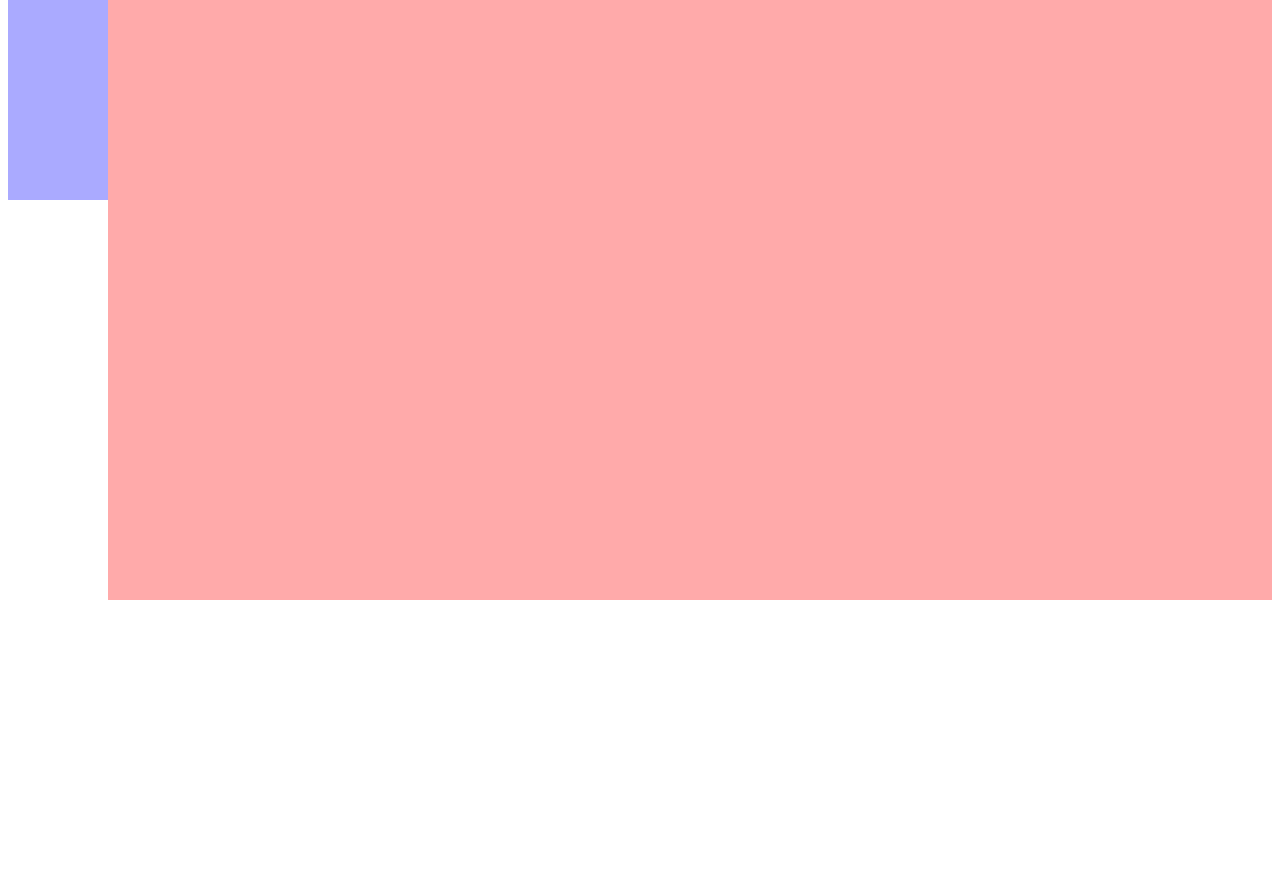
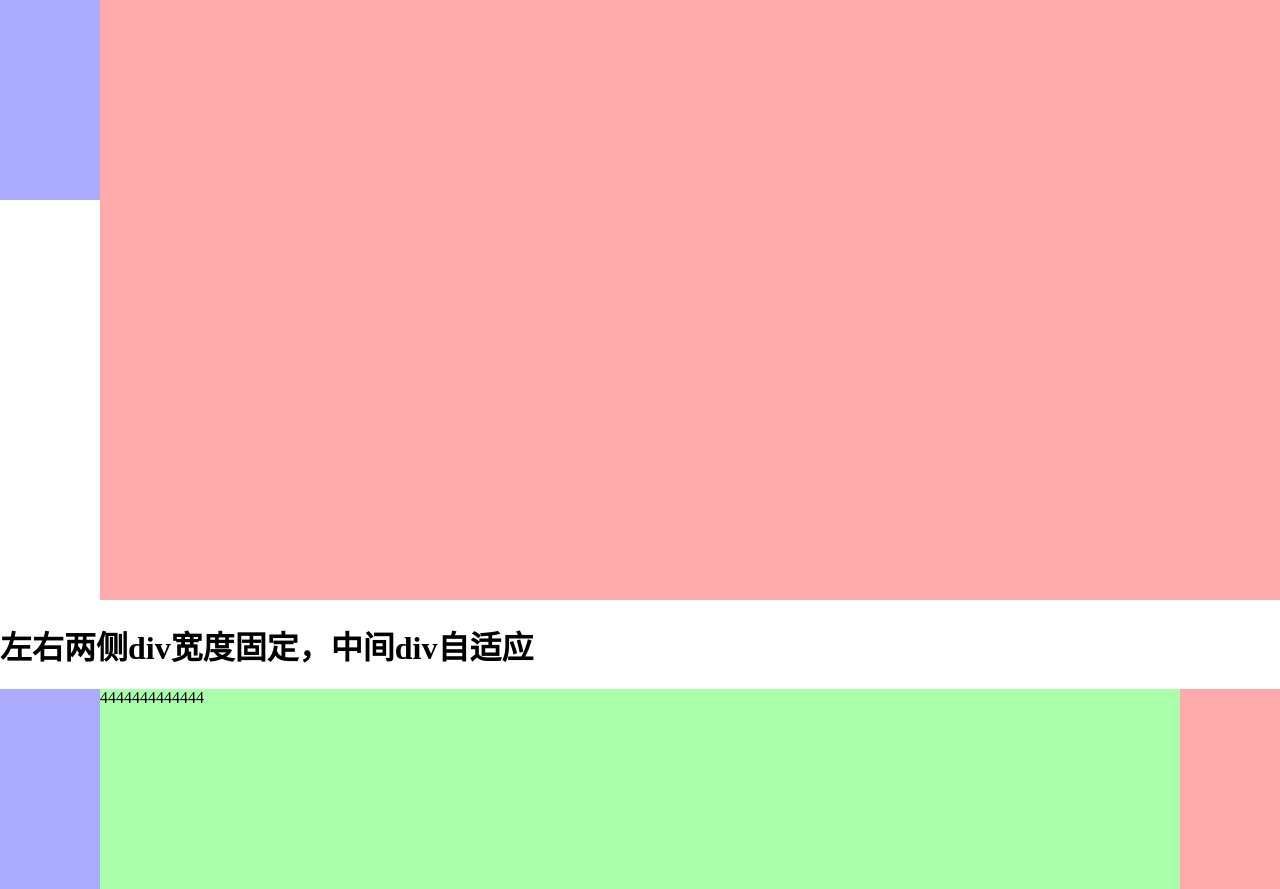
Before and after one commit to BestIrelia/lastTest, a plain HTML site: page index.html in a window 1280 px wide. Shown: the part 147-1036 px from the top of the page. Before the commit the page ends 800 px from the top, so only its background shows below. Drawn offline with Linux system fonts and the light colour scheme.

Commit message:
update 20170901

```diff
--- a/index.html
+++ b/index.html
@@ -3,13 +3,43 @@
 <head lang="en">
     <meta charset="UTF-8">
     <title>test</title>
-
+   	<style>
+        body{
+            padding:0;
+            margin:0;
+        }
+        .left{
+            float: left;
+            width:100px;
+            height:200px;
+            background: #aaf;
+        }
+        .right{
+            float: right;
+            width:100px;
+            height:200px;
+            background: #faa;
+        }
+        .mid{
+            /*margin:0 100px;*/
+            overflow: hidden;
+            height:200px;
+            background: #afa;
+        }
+    </style>
 </head>
 <body >
-	<h1>右侧div自适应</h1>
-	<h1>git</h1>
+		<h1>右侧div自适应</h1>
+		<h1>git</h1>
     <div style="background:#aaf;float:left;width:100px;height:200px"></div>
     <div style="margin-left:100px;background:#faa;height:600px"></div>
+
+    <h1>左右两侧div宽度固定，中间div自适应</h1>
+    <div class="container">
+        <div class="left"></div>
+        <div class="right"></div>
+        <div class="mid">4444444444444</div>
+    </div>
     <script>
 
     </script>
```
